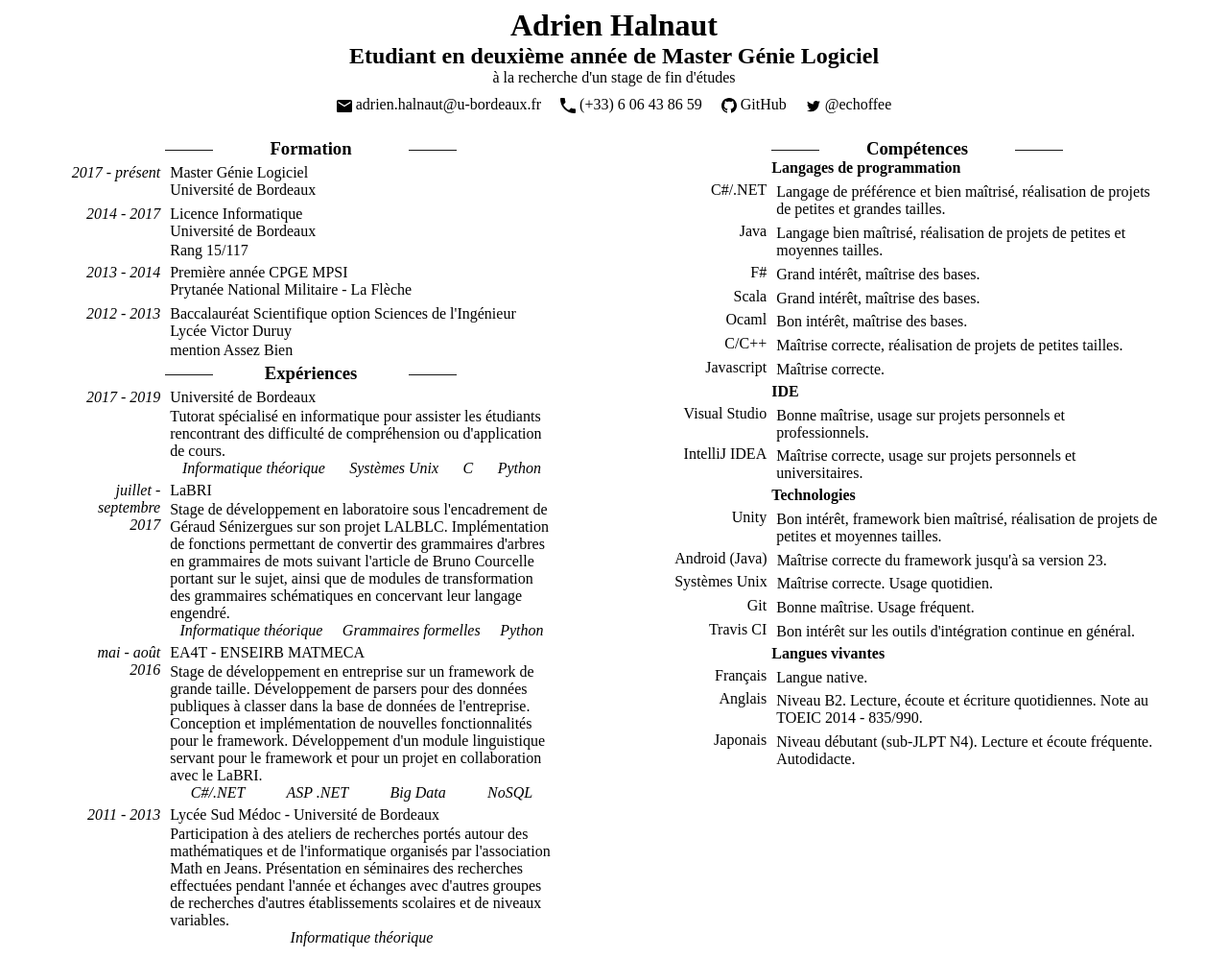
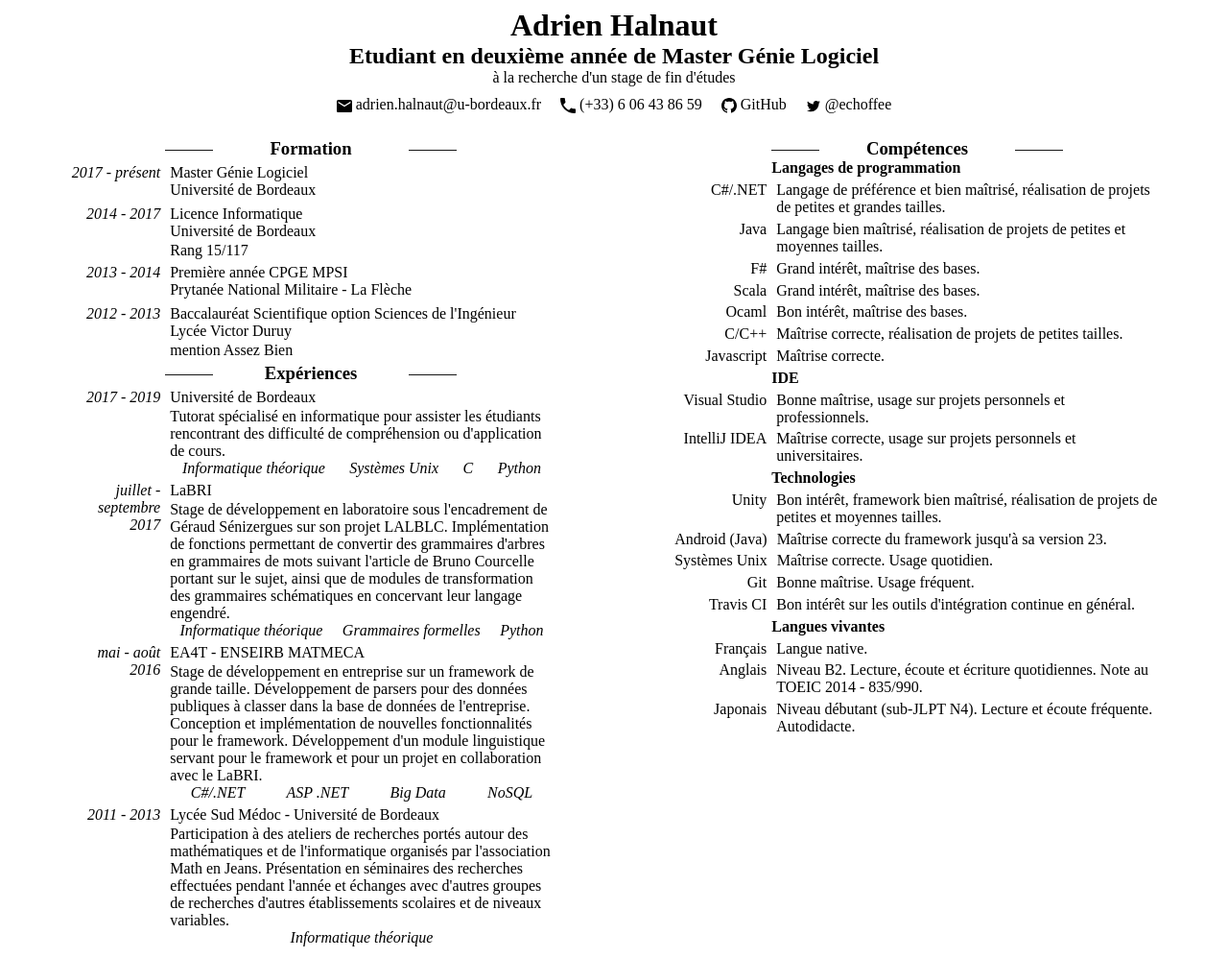
Before and after one commit to eikofee/eikofee.github.io, a Jekyll site: the page built from index.md, in a window 1280 px wide. Shown: the whole page at 96% size. Built offline with Jekyll 4.4.1, drawn with Linux system fonts in a browser that asks for light colours.

Commit message:
Fix skills note top mrgin

```diff
--- a/_includes/skills.html
+++ b/_includes/skills.html
@@ -12,7 +12,7 @@
         <p class="f-type">{{ s.name }}</p>
     </dt>
     <dd>
-        <p class="f-note">{{ s.desc }}</p>
+        <p class="f-snote">{{ s.desc }}</p>
     </dd>
     </div>
     {% endfor %}
--- a/css/style.css
+++ b/css/style.css
@@ -100,6 +100,10 @@
     margin-bottom: 0px;
 }
 
+.f-snote {
+    margin-top: 0px;
+}
+
 .f-note {
     margin-top: 2px;
 }
```
